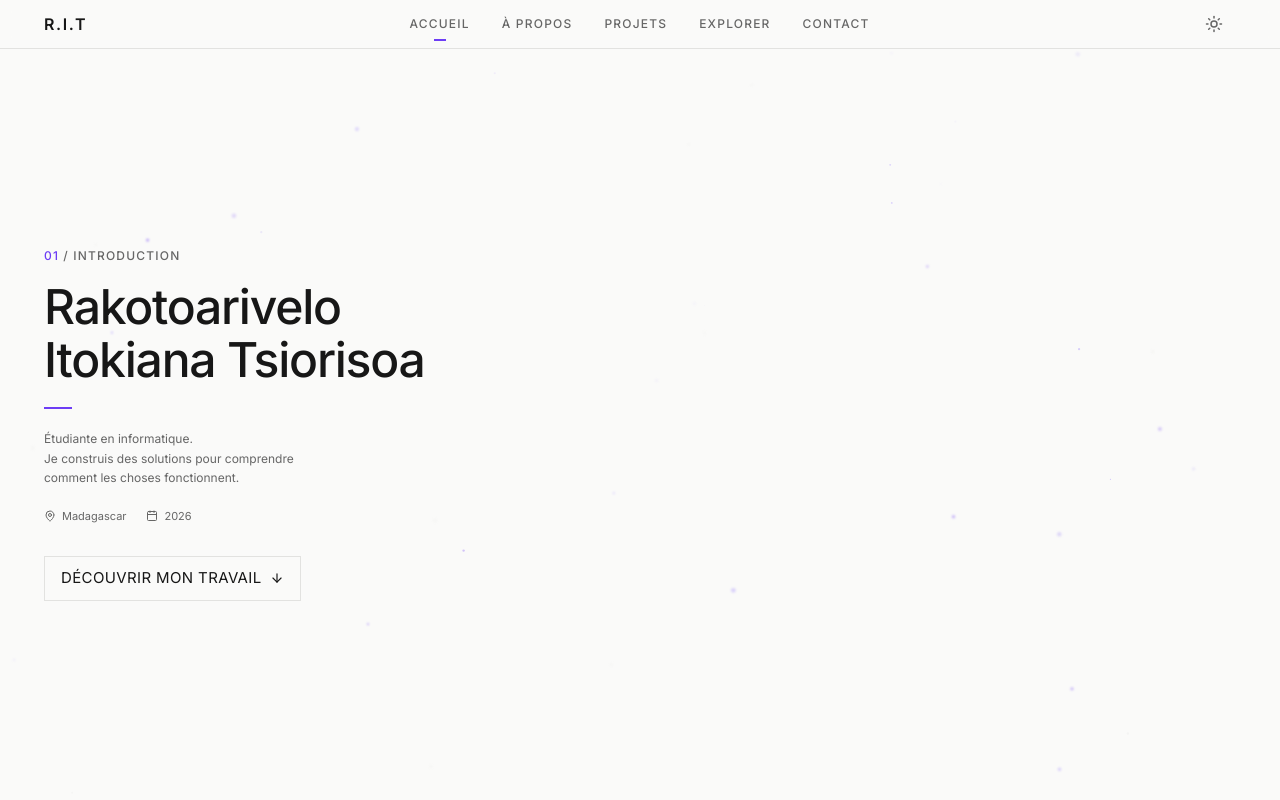
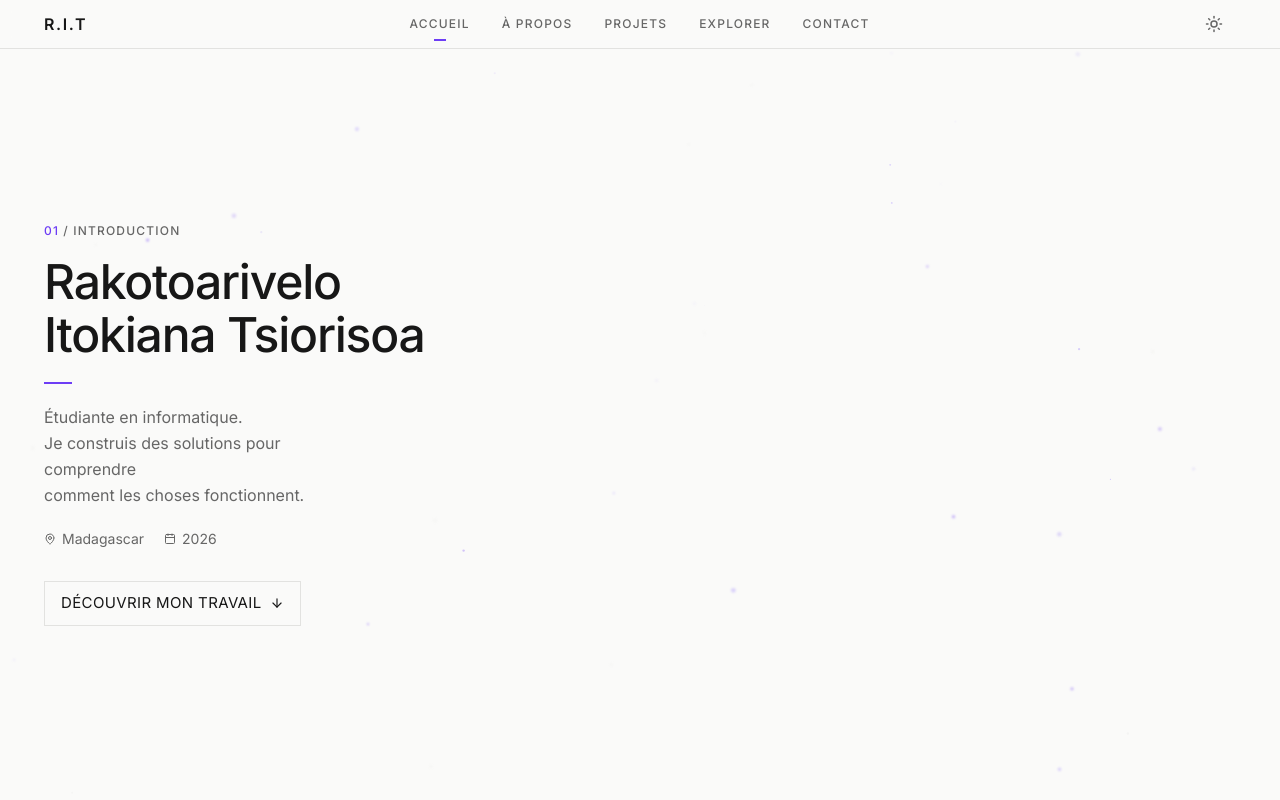
Before and after one commit to ItokianaRAKT/portfolio, a React (Vite) app: page / in a window 1280 px wide. Shown: the top 800 px of the page. Built offline with nearby package versions, Linux system fonts and the light colour scheme.

Commit message:
fix: scale font sizes in Hero section

```diff
--- a/src/sections/Hero.tsx
+++ b/src/sections/Hero.tsx
@@ -35,7 +35,7 @@ export function Hero() {
             initial={{ opacity: 0, y: 10 }}
             animate={{ opacity: 1, y: 0 }}
             transition={{ duration: 0.5, delay: 0.4 }}
-            className="max-w-[280px] text-[12px] leading-relaxed text-text-secondary-light dark:text-text-secondary-dark"
+            className="max-w-[280px] text-[16px] leading-relaxed text-text-secondary-light dark:text-text-secondary-dark"
           >
             Étudiante en informatique.
             <br />
@@ -48,7 +48,7 @@ export function Hero() {
             initial={{ opacity: 0 }}
             animate={{ opacity: 1 }}
             transition={{ duration: 0.5, delay: 0.6 }}
-            className="mt-5 flex items-center gap-5 text-[11px] text-text-secondary-light dark:text-text-secondary-dark"
+            className="mt-5 flex items-center gap-5 text-[14px] text-text-secondary-light dark:text-text-secondary-dark"
           >
             <span className="flex items-center gap-1.5">
               <MapPin className="h-3 w-3" />
```
